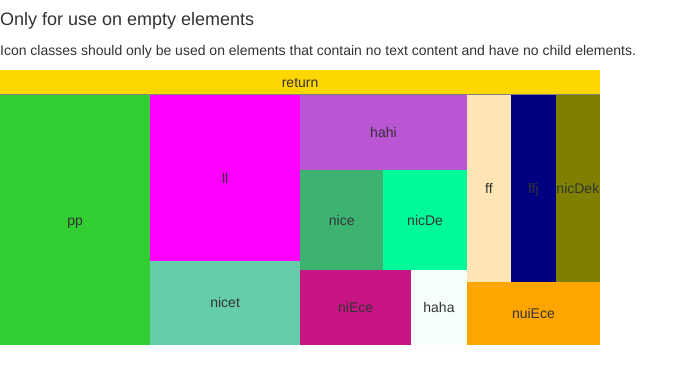
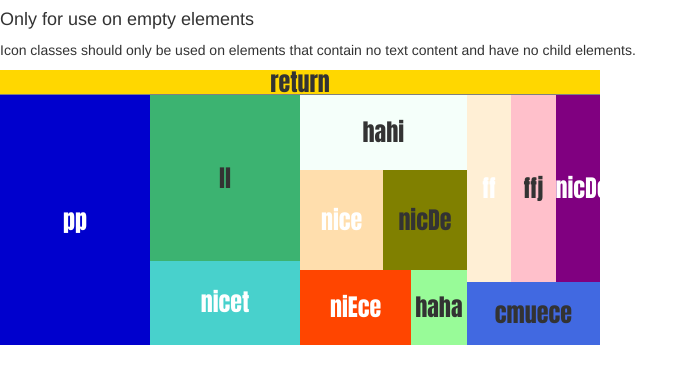
Before and after one commit to zhouqing37373737/anitreemap.github.io, a plain HTML site: page index.html in a window 1280 px wide. Shown: the whole page, without its empty margins (0-698 px from the left). Drawn offline with nearby package versions, Linux system fonts and the light colour scheme.

Commit message:
changed color selection

```diff
--- a/anitreemap.css
+++ b/anitreemap.css
@@ -23,6 +23,11 @@
 }
 #container{
   display: inline-block;
+  font-family: Impact, Haettenschweiler, 'Franklin Gothic Bold', Charcoal, 'Helvetica Inserat', 'Bitstream Vera Sans Bold', 'Arial Black', 'sans serif';
+  font-size: 24px;
+  font-style: normal;
+  font-variant: normal;
+  font-weight: 500;
 }
 #treemapwrapper{
     position: relative;
@@ -32,6 +37,7 @@
     float: left;
     text-align: center;
     cursor:pointer;
+    overflow:hidden;
 }
 #anitreemapreturn{
 	background-color: rgb(255, 215, 0);
--- a/anitreemap.js
+++ b/anitreemap.js
@@ -24,18 +24,17 @@ function Anitreemap(inputobj,containerid,widtth,heighht,userclickfunction){
 	this.userclickfunction=userclickfunction||null;
 }
 
-Anitreemap.colorset=Array('#F0F8FF','#FAEBD7','#00FFFF','#7FFFD4','#F0FFFF','#F5F5DC','#FFE4C4','#FFEBCD',
-	'#0000FF','#8A2BE2','#A52A2A','#DEB887','#5F9EA0','#7FFF00','#D2691E','#FF7F50','#6495ED','#FFF8DC','#DC143C',
-	'#00FFFF','#00008B','#008B8B','#B8860B','#A9A9A9','#006400','#BDB76B','#8B008B','#556B2F','#FF8C00','#9932CC',
-	'#8B0000','#E9967A','#8FBC8F','#483D8B','#2F4F4F','#00CED1','#9400D3','#FF1493','#00BFFF','#696969','#1E90FF',
-	'#B22222','#FFFAF0','#228B22','#FF00FF','#DCDCDC','#F8F8FF','#FFD700','#DAA520','#808080','#008000','#ADFF2F',
-	'#F0FFF0','#FF69B4','#CD5C5C','#4B0082','#FFFFF0','#F0E68C','#E6E6FA','#FFF0F5','#FFFACD','#ADD8E6',
-	'#F08080','#E0FFFF','#FAFAD2','#D3D3D3','#90EE90','#FFA07A','#20B2AA','#87CEFA','#778899','#B0C4DE',
-	'#FFFFE0','#00FF00','#32CD32','#FAF0E6','#FF00FF','#800000','#66CDAA','#0000CD','#BA55D3','#9370DB','#3CB371',
-	'#7B68EE','#00FA9A','#48D1CC','#C71585','#191970','#F5FFFA','#FFE4E1','#FFE4B5','#FFDEAD','#000080','#FDF5E6',
-	'#808000','#6B8E23','#FFA500','#FF4500','#DA70D6','#EEE8AA','#98FB98','#AFEEEE','#DB7093','#FFEFD5','#FFDAB9',
+Anitreemap.colorset=Array('#F0F8FF','#FAEBD7','#00FFFF','#7FFFD4','#F0FFFF','#00008B','#FFE4C4','#FFEBCD',
+	'#FAF0E6','#0000FF','#A52A2A','#DEB887','#5F9EA0','#7FFF00','#D2691E','#FF7F50','#6495ED','#8B008B','#DC143C',
+	'#00FFFF','#F5F5DC','#FDF5E6','#B8860B','#A9A9A9','#AFEEEE','#BDB76B','#FFF8DC','#556B2F','#FF8C00','#9932CC',
+	'#E0FFFF','#E9967A','#8FBC8F','#483D8B','#00FF00','#00CED1','#F0E68C','#FF1493','#00BFFF','#696969','#1E90FF',
+	'#B22222','#FFFAF0','#228B22','#ADFF2F','#DCDCDC','#F8F8FF','#FFD700','#DAA520','#808080','#008000','#FF00FF',
+	'#F08080','#8B0000','#FAFAD2','#D3D3D3','#90EE90','#FFA07A','#20B2AA','#87CEFA','#FFFAFA','#B0C4DE',
+	'#FFFFE0','#2F4F4F','#32CD32','#8A2BE2','#ADFF5F','#800000','#66CDAA','#0000CD','#BA55D3','#9370DB','#3CB371',
+	'#7B68EE','#00FA9A','#48D1CC','#C71585','#191970','#F5FFFA','#000080','#FFE4B5','#FFDEAD','#FFE4E1','#008B8B',
+	'#808000','#6B8E23','#FFA500','#FF4500','#DA70D6','#EEE8AA','#98FB98','#006400','#DB7093','#FFEFD5','#FFDAB9',
 	'#CD853F','#FFC0CB','#DDA0DD','#B0E0E6','#800080','#FF0000','#BC8F8F','#4169E1','#8B4513','#FA8072','#F4A460',
-	'#2E8B57','#FFF5EE','#A0522D','#C0C0C0','#87CEEB','#6A5ACD','#708090','#FFFAFA','#00FF7F','#4682B4','#D2B48C',
+	'#2E8B57','#A0522D','#FFF5EE','#C0C0C0','#87CEEB','#6A5ACD','#708090','#778899','#00FF7F','#4682B4','#D2B48C',
 	'#008080','#D8BFD8','#FF6347','#40E0D0','#EE82EE','#F5DEB3','#F5F5F5','#FFFF00','#9ACD32');
 
 Anitreemap.startColor=Math.floor(Math.random()*Anitreemap.colorset.length);
@@ -132,7 +131,7 @@ Anitreemap.prototype.serializeTreemap=function(treemapobj,parentsum,parentwidth,
 				var elewidth=obj.value/sum*width;
 				var eleheight=height;
 			}
-			var colorIndex=Anitreemap.currentColor+2;
+			var colorIndex=Anitreemap.currentColor+3;
 			if(colorIndex>Anitreemap.colorset.length){
 				colorIndex=colorIndex-Anitreemap.colorset.length;
 			}
@@ -145,8 +144,12 @@ Anitreemap.prototype.serializeTreemap=function(treemapobj,parentsum,parentwidth,
 			prevcolorIndex=colorIndex;
 			*/
 
-			html+='<div class="tagdiv" style="background-color:'+Anitreemap.colorset[colorIndex]+
-				'; line-height:'+eleheight+'px; width:'+elewidth+'px; height:'+eleheight+'px;">'+obj.name+'</div>';
+			html+='<div class="tagdiv" style="background-color:'+Anitreemap.colorset[colorIndex]+';';
+			if(colorIndex%2==1){
+				html+='color:white ;';
+			}
+			html+='line-height:'+eleheight+'px; width:'+elewidth+'px; height:'+eleheight+'px;">'+obj.name+'</div>';
+
 		}
 		else{
 			html+=this.serializeTreemap(obj,sum,width,height,vertical);
--- a/index.html
+++ b/index.html
@@ -22,7 +22,7 @@
 <script src="https://maxcdn.bootstrapcdn.com/bootstrap/3.3.2/js/bootstrap.min.js"></script>
 <script type="text/javascript" src="anitreemap.js"></script>
 <script type="text/javascript">
-var input={'nice':2,'haha':1,'ff':1,'nicDe':2,'niEce':2,'nicet':3,'hahi':3,'ffj':1,'nicDek':1,'nuiEce':1,'ll':6,'pp':9};
+var input={'nice':2,'haha':1,'ff':1,'nicDe':2,'niEce':2,'nicet':3,'hahi':3,'ffj':1,'nicDek':1,'cmuece':1,'ll':6,'pp':9};
     var tmap=new Anitreemap(input,'container',600,250,function(){
     	console.log("user_defined function");
     });
```
